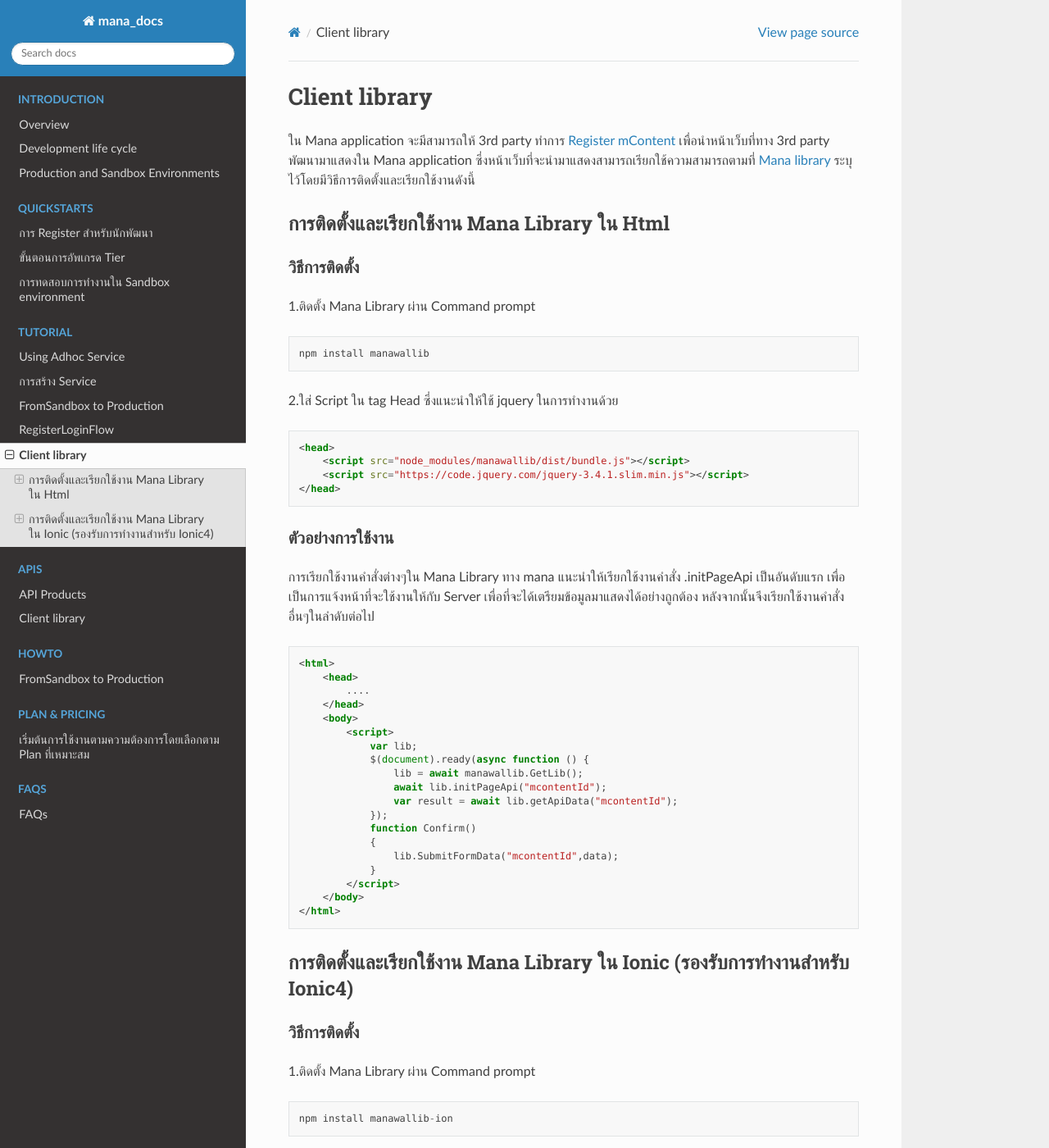
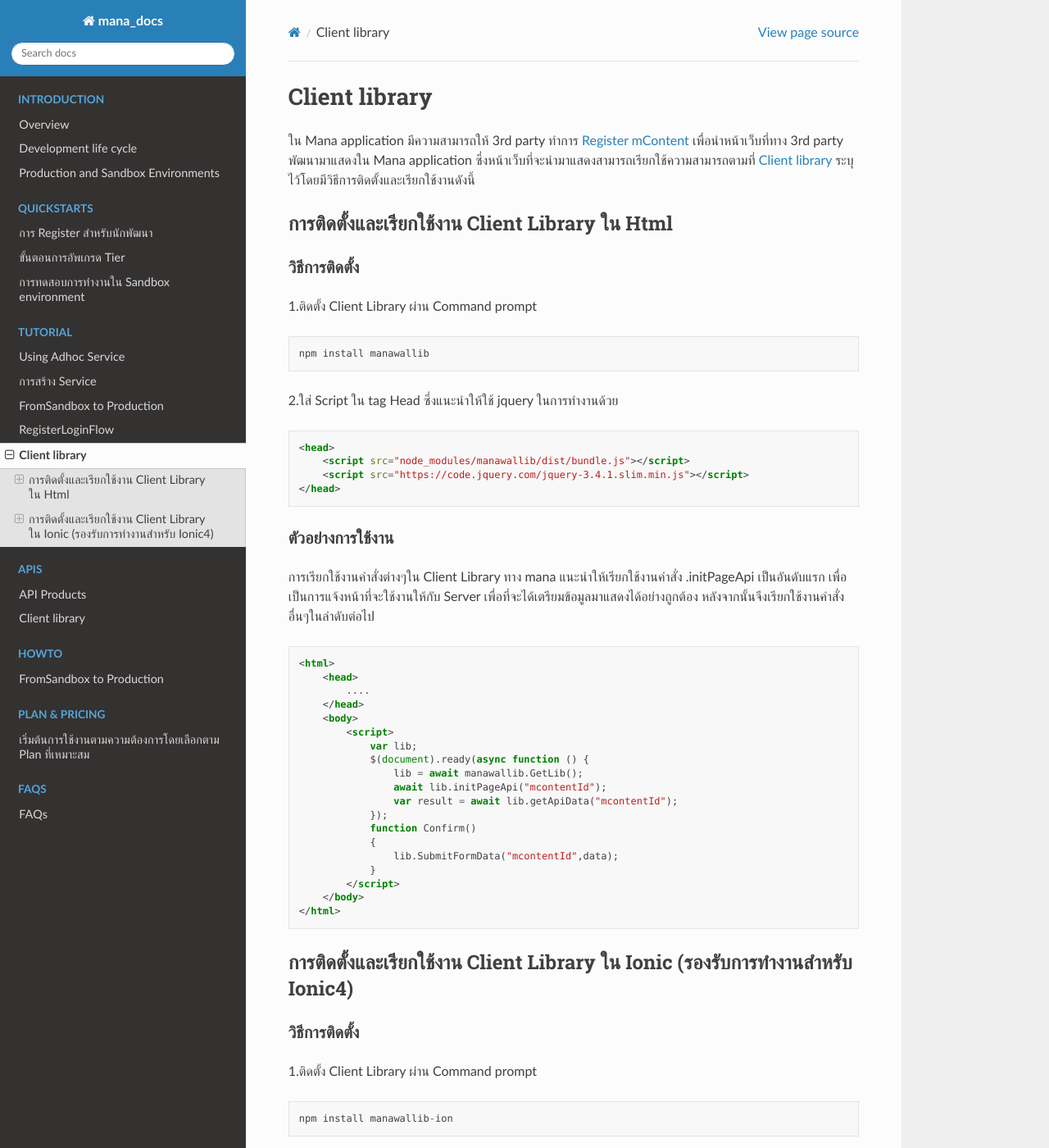
Before and after one commit to group-thes/doc-mana-dev, a Sphinx documentation site: the page built from source/Tutorial/Using_manalib.md, in a window 1280 px wide and 1400 px high. Shown: the whole window at 82% size. Built offline with Sphinx 7.4.7 and the Read the Docs theme 2.0.0, drawn with Linux system fonts in a browser that asks for light colours; some of the changed text lies outside the part shown.

Commit message:
change mana library to client library

````diff
--- a/source/Tutorial/Using_manalib.md
+++ b/source/Tutorial/Using_manalib.md
@@ -1,8 +1,8 @@
 # Client library
-ใน Mana application จะมีสามารถให้ 3rd party ทำการ [Register mContent](www.google.com) เพื่อนำหน้าเว็บที่ทาง 3rd party พัฒนามาแสดงใน Mana application ซึ่งหน้าเว็บที่จะนำมาแสดงสามารถเรียกใช้ความสามารถตามที่ [Mana library](../APIs/Manalib.md) ระบุไว้โดยมีวิธีการติดตั้งและเรียกใช้งานดังนี้
-## การติดตั้งและเรียกใช้งาน Mana Library ใน Html
+ใน Mana application มีความสามารถให้ 3rd party ทำการ [Register mContent](www.google.com) เพื่อนำหน้าเว็บที่ทาง 3rd party พัฒนามาแสดงใน Mana application ซึ่งหน้าเว็บที่จะนำมาแสดงสามารถเรียกใช้ความสามารถตามที่ [Client library](../APIs/Manalib.md) ระบุไว้โดยมีวิธีการติดตั้งและเรียกใช้งานดังนี้
+## การติดตั้งและเรียกใช้งาน Client Library ใน Html
 ### วิธีการติดตั้ง
-1.ติดตั้ง Mana Library ผ่าน Command prompt
+1.ติดตั้ง Client Library ผ่าน Command prompt
 ```
 npm install manawallib
 ```
@@ -15,7 +15,7 @@
 </head>
 ```
 ### ตัวอย่างการใช้งาน
-การเรียกใช้งานคำสั่งต่างๆใน Mana Library ทาง mana แนะนำให้เรียกใช้งานคำสั่ง .initPageApi เป็นอันดับแรก เพื่อเป็นการแจ้งหน้าที่จะใช้งานให้กับ Server เพื่อที่จะได้เตรียมข้อมูลมาแสดงได้อย่างถูกต้อง หลังจากนั้นจึงเรียกใช้งานคำสั่งอื่นๆในลำดับต่อไป
+การเรียกใช้งานคำสั่งต่างๆใน Client Library ทาง mana แนะนำให้เรียกใช้งานคำสั่ง .initPageApi เป็นอันดับแรก เพื่อเป็นการแจ้งหน้าที่จะใช้งานให้กับ Server เพื่อที่จะได้เตรียมข้อมูลมาแสดงได้อย่างถูกต้อง หลังจากนั้นจึงเรียกใช้งานคำสั่งอื่นๆในลำดับต่อไป
 ```html
 <html>
     <head>
@@ -37,9 +37,9 @@
     </body>
 </html>
 ```
-## การติดตั้งและเรียกใช้งาน Mana Library ใน Ionic (รองรับการทำงานสำหรับ Ionic4)
+## การติดตั้งและเรียกใช้งาน Client Library ใน Ionic (รองรับการทำงานสำหรับ Ionic4)
 ### วิธีการติดตั้ง
-1.ติดตั้ง Mana Library ผ่าน Command prompt
+1.ติดตั้ง Client Library ผ่าน Command prompt
 ```
 npm install manawallib-ion
 ```
@@ -69,7 +69,7 @@
 })
 ```
 ### ตัวอย่างการใช้งาน
-การเรียกใช้งานคำสั่งต่างๆใน Mana Library ทาง mana แนะนำให้เรียกใช้งานคำสั่ง .initPageApi เป็นอันดับแรก เพื่อเป็นการแจ้งหน้าที่จะใช้งานให้กับ Server เพื่อที่จะได้เตรียมข้อมูลมาแสดงได้อย่างถูกต้อง หลังจากนั้นจึงเรียกใช้งานคำสั่งอื่นๆในลำดับต่อไป
+การเรียกใช้งานคำสั่งต่างๆใน Client Library ทาง mana แนะนำให้เรียกใช้งานคำสั่ง .initPageApi เป็นอันดับแรก เพื่อเป็นการแจ้งหน้าที่จะใช้งานให้กับ Server เพื่อที่จะได้เตรียมข้อมูลมาแสดงได้อย่างถูกต้อง หลังจากนั้นจึงเรียกใช้งานคำสั่งอื่นๆในลำดับต่อไป
 ```typescript
 
 import { IonManaLib } from 'ion-m-lib';
--- a/source/apis/Manalib.md
+++ b/source/apis/Manalib.md
@@ -1,7 +1,7 @@
 # Client library
 การแสดงหน้าเพจใน Mana มีองค์ประกอบที่สามารถแบ่งตามความสามารถได้ดังรูป
 ![a](../img/API/manalib/manalibcom.PNG)
-ฉะนั้นคำสั่งหรือความสามารถต่างๆที่มีใน Mana library จึงแบ่งได้ตามหัวข้อด้านล่าง
+ฉะนั้นคำสั่งหรือความสามารถต่างๆที่มีใน Client library จึงแบ่งได้ตามหัวข้อด้านล่าง
 ## Call API
 * Call API to Registered URL
   * .getApiData : ดึงข้อมูลจาก Server โดยการส่งระบุหน้าที่ต้องการเปิด (mcontentId) เพื่อให้ Server ตอบกลับ
````
